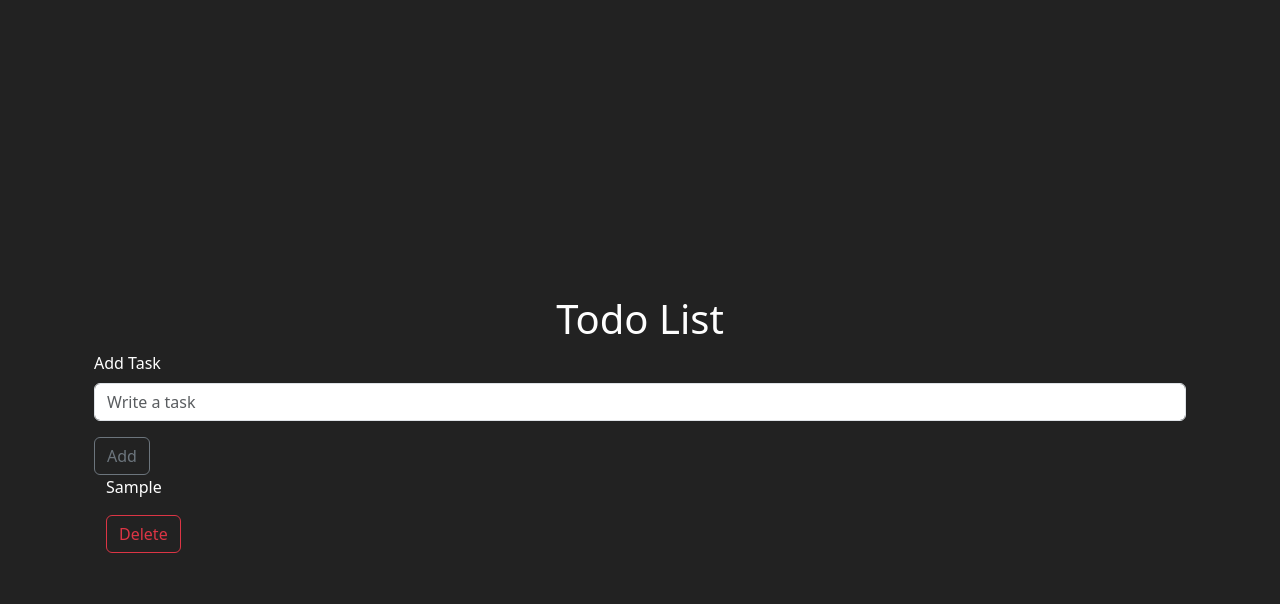
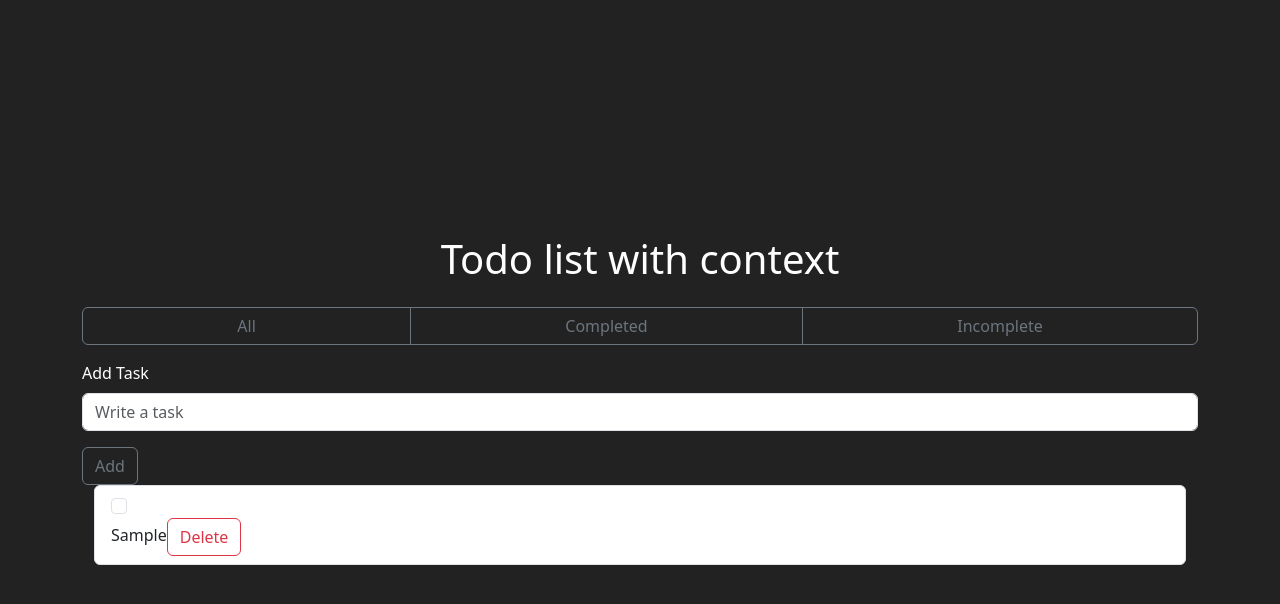
Before and after one commit to the-sankari/context_api, a React (Vite) app: page / in a window 1280 px wide. Both pictures are taken after typing "Sample" into the empty fields and a click on the button "Add". Shown: the top 604 px of the page. Built offline with nearby package versions, Linux system fonts and the light colour scheme.

Commit message:
Refactored to usecontext, added filter

```diff
--- a/src/App.jsx
+++ b/src/App.jsx
@@ -1,18 +1,24 @@
 import React, { useState } from "react";
 import "./App.css";
 import "bootstrap/dist/css/bootstrap.min.css";
-import { Container } from "react-bootstrap";
+import { Col, Container, Row } from "react-bootstrap";
 import { TaskProvider } from "./component/TaskContext";
 import TodoForm from "./component/TodoForm";
 import TodoList from "./component/TodoList";
+import Filter from "./component/Filter";
 
 const App = () => {
   return (
     <TaskProvider>
       <Container>
-        <h1 className="text-center mt-5">Todo List</h1>
-        <TodoForm />
-        <TodoList />
+        <Row className="justify-content-center">
+          <Col className="md-6">
+            <h1 className="text-center mb-4">Todo list with context</h1>
+            <Filter />
+            <TodoForm />
+            <TodoList />
+          </Col>
+        </Row>
       </Container>
     </TaskProvider>
   );
--- /dev/null
+++ b/src/component/Filter.jsx
@@ -0,0 +1,29 @@
+import React, { useContext } from "react";
+import { TaskContext } from "./TaskContext";
+import { Button, ButtonGroup } from "react-bootstrap";
+
+function Filter() {
+  const { setFilter } = useContext(TaskContext);
+
+  return (
+    <ButtonGroup className="mb-3 d-flex justify-content-center">
+      <Button variant="outline-secondary" onClick={() => setFilter("All")}>
+        All
+      </Button>
+      <Button
+        variant="outline-secondary"
+        onClick={() => setFilter("Completed")}
+      >
+        Completed
+      </Button>
+      <Button
+        variant="outline-secondary"
+        onClick={() => setFilter("Incomplete")}
+      >
+        Incomplete
+      </Button>
+    </ButtonGroup>
+  );
+}
+
+export default Filter;
--- a/src/component/TaskContext.jsx
+++ b/src/component/TaskContext.jsx
@@ -1,20 +1,60 @@
-import React, { Children, createContext, useState } from "react";
+import React, { createContext, useEffect, useState } from "react";
+import PropTypes from "prop-types"; // Import PropTypes for type checking
+
 // Create the context object
 export const TaskContext = createContext();
 
 // Context provider component wraps all child components that need access to the state
 export const TaskProvider = ({ children }) => {
-  const [tasks, setTasks] = useState([]);
+  const [tasks, setTasks] = useState(() => {
+    const savedTasks = localStorage.getItem("tasks");
+    try {
+      return savedTasks ? JSON.parse(savedTasks) : [];
+    } catch (e) {
+      console.error("Failed to parse tasks from localStorage", e);
+      return [];
+    }
+  });
+
+  // New filter state
+  const [filter, setFilter] = useState("All");
+
+  useEffect(() => {
+    localStorage.setItem("tasks", JSON.stringify(tasks));
+  }, [tasks]);
+
   const addTask = (task) => {
-    setTasks([...tasks, { task, completed: false }]);
+    setTasks((prevTasks) => [...prevTasks, { task, completed: false }]);
   };
+
   const deleteTask = (index) => {
-    const newTasks = tasks.filter((_, i) => i !== index);
-    setTasks(newTasks);
+    setTasks((prevTasks) => prevTasks.filter((_, i) => i !== index));
   };
+
+  const toggleTaskCompleted = (index) => {
+    setTasks((prevTasks) =>
+      prevTasks.map((t, i) =>
+        i === index ? { ...t, completed: !t.completed } : t
+      )
+    );
+  };
+
+  const filteredTasks = tasks.filter((task) => {
+    if (filter === "All") return true;
+    if (filter === "Completed") return task.completed;
+    if (filter === "Incomplete") return !task.completed;
+    return true; // Default case, should not be reached
+  });
+
   return (
-    <TaskContext.Provider value={{ tasks, addTask, deleteTask }} >
-        {children}
+    <TaskContext.Provider
+      value={{ tasks:filteredTasks, addTask, deleteTask, toggleTaskCompleted, setFilter }}
+    >
+      {children}
     </TaskContext.Provider>
   );
 };
+
+TaskProvider.propTypes = {
+  children: PropTypes.node.isRequired,
+};
--- a/src/component/TodoForm.jsx
+++ b/src/component/TodoForm.jsx
@@ -6,15 +6,16 @@ const TodoForm = () => {
   const [input, setInput] = useState("");
 
   // use useContext to access addTask
-  const {addTask} = useContext(TaskContext)
+  const { addTask } = useContext(TaskContext);
   const handleSubmit = (e) => {
     e.preventDefault();
+    if (input.trim()) {
       addTask(input);
       setInput("");
+    }
     console.log("Submit button clicked", input);
   };
   return (
-    <Container className="fluid">
     <Form onSubmit={handleSubmit}>
       <Form.Group className="mb-3" controlId="formGroupEmail">
         <Form.Label>Add Task</Form.Label>
@@ -29,7 +30,6 @@ const TodoForm = () => {
         Add{" "}
       </Button>
     </Form>
-    </Container>
   );
 };
 
--- a/src/component/TodoItem.jsx
+++ b/src/component/TodoItem.jsx
@@ -1,12 +1,22 @@
+/* eslint-disable react/prop-types */
 import React from "react";
-import { Button, Container } from "react-bootstrap";
+import { Button, Container, Form, ListGroup } from "react-bootstrap";
 
-const TodoItem = ({ task, deleteTask }) => {
+const TodoItem = ({ task, deleteTask, toggleTaskCompleted }) => {
   return (
-    <Container>
-      <p>{task.task}</p>
-      <Button variant="outline-danger" onClick={deleteTask}>Delete</Button>
-    </Container>
+    <ListGroup.Item
+      style={{ textDecoration: task.completed ? "line-through" : "none" }}
+    >
+      <Form.Check
+        type="checkbox"
+        checked={task.completed}
+        onChange={toggleTaskCompleted}
+      />
+      {task.task}
+      <Button variant="outline-danger" onClick={deleteTask}>
+        Delete
+      </Button>
+    </ListGroup.Item>
   );
 };
 
--- a/src/component/TodoList.jsx
+++ b/src/component/TodoList.jsx
@@ -1,14 +1,15 @@
 /* eslint-disable react/prop-types */
 import React, { useContext } from "react";
-import { Container } from "react-bootstrap";
+import { Container, ListGroup } from "react-bootstrap";
 import { TaskContext } from "./TaskContext";
 import TodoItem from "./TodoItem";
 
 const TodoList = () => {
   // Access tasks and deleteTask via useContext
-  const { tasks, deleteTask } = useContext(TaskContext);
+  const { tasks, deleteTask, toggleTaskCompleted } = useContext(TaskContext);
   return (
     <Container>
+      <ListGroup>
         {tasks.length === 0 ? (
           <p>No tasks available</p>
         ) : (
@@ -16,10 +17,12 @@ const TodoList = () => {
             <TodoItem
               key={index}
               task={task}
+              toggleTaskCompleted={() => toggleTaskCompleted(index)}
               deleteTask={() => deleteTask(index)}
             />
           ))
         )}
+      </ListGroup>
     </Container>
   );
 };
```
Lines whose indentation alone changed are shown as unchanged.
